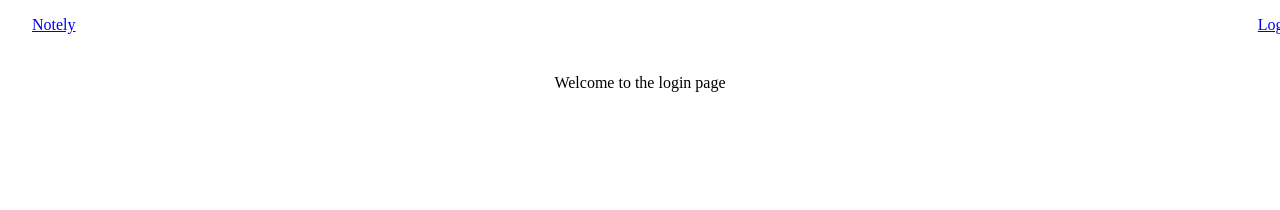
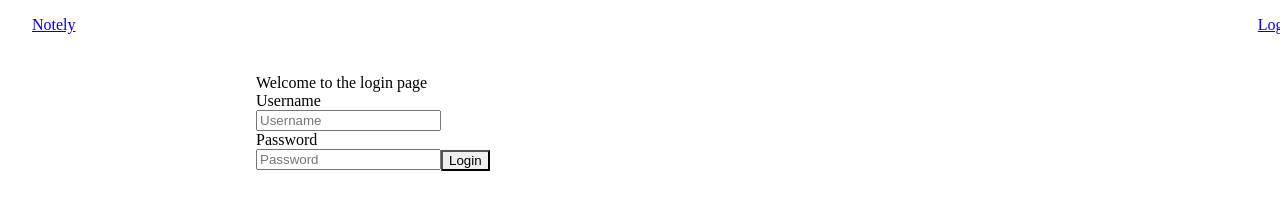
Before and after one commit to jagarnica/bigTestSite, a Gatsby site: page /login in a window 1280 px wide. Shown: the top 210 px of the page. Built offline with nearby package versions, Linux system fonts and the light colour scheme; Gatsby itself is replaced by a stand-in of ours.

```diff
--- a/package.json
+++ b/package.json
@@ -14,7 +14,8 @@
     "serve": "gatsby serve",
     "clean": "gatsby clean",
     "storybook": "start-storybook -p 6006",
-    "build-storybook": "build-storybook"
+    "build-storybook": "build-storybook",
+    "chromatic": "npx chromatic --project-token=73221933a011"
   },
   "dependencies": {
     "@chakra-ui/gatsby-plugin": "2.0.1",
@@ -44,10 +45,13 @@
     "@storybook/addon-actions": "^6.3.7",
     "@storybook/addon-essentials": "^6.3.7",
     "@storybook/addon-links": "^6.3.7",
+    "@storybook/builder-webpack5": "6.3.7",
+    "@storybook/manager-webpack5": "6.3.7",
     "@storybook/react": "^6.3.7",
     "@typescript-eslint/eslint-plugin": "4.29.1",
     "@typescript-eslint/parser": "4.29.1",
     "babel-loader": "^8.2.2",
+    "chromatic": "5.9.2",
     "eslint": "7.32.0",
     "eslint-config-prettier": "8.3.0",
     "eslint-config-react-app": "6.0.0",
--- a/src/components/Layout/Layout.tsx
+++ b/src/components/Layout/Layout.tsx
@@ -9,7 +9,7 @@
     <>
       <NavBar />
       <Box d="flex" justifyContent="center">
-        <Box maxW="768px" mt="2rem" as="main">
+        <Box maxW="768px" flex="1" mt="2rem" as="main">
           {children}
         </Box>
       </Box>
--- a/src/pages/login.tsx
+++ b/src/pages/login.tsx
@@ -1,5 +1,17 @@
 import * as React from "react";
-
+import { Input, FormLabel, FormControl, Box } from "@chakra-ui/react";
+import { Button } from "components/ui/Button";
 export default function LoginPage() {
-  return <div>Welcome to the login page</div>;
+  return (
+    <Box w="100%">
+      Welcome to the login page
+      <FormControl>
+        <FormLabel>Username</FormLabel>
+        <Input placeholder="Username"></Input>
+        <FormLabel>Password</FormLabel>
+        <Input placeholder="Password" type="password"></Input>
+        <Button type="submit">Login</Button>
+      </FormControl>
+    </Box>
+  );
 }
```
Also changed, not shown: src/components/Layout/Layout.stories.tsx (added, +11 -0 lines), src/components/ui/navbar/NavBar.stories.tsx (added, +11 -0 lines), src/stories/button.css (+2 -2 lines), .storybook/main.js, .storybook/preview.js, 2 other files.
